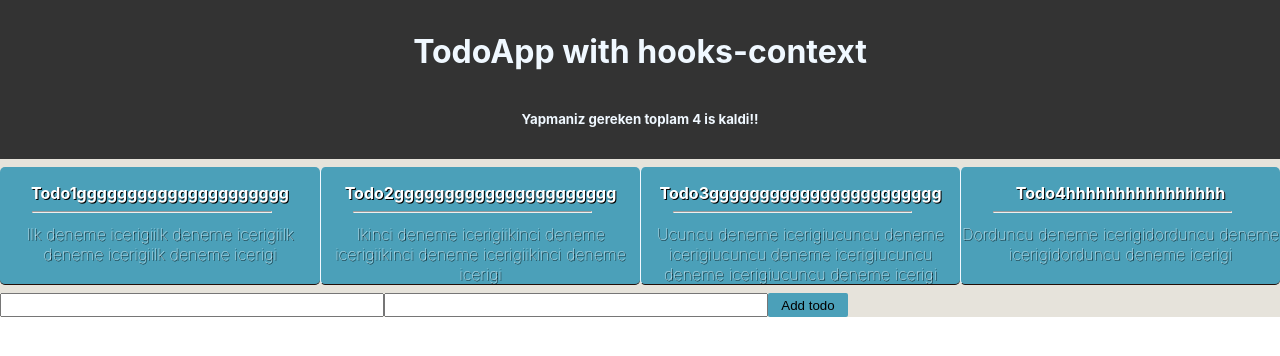
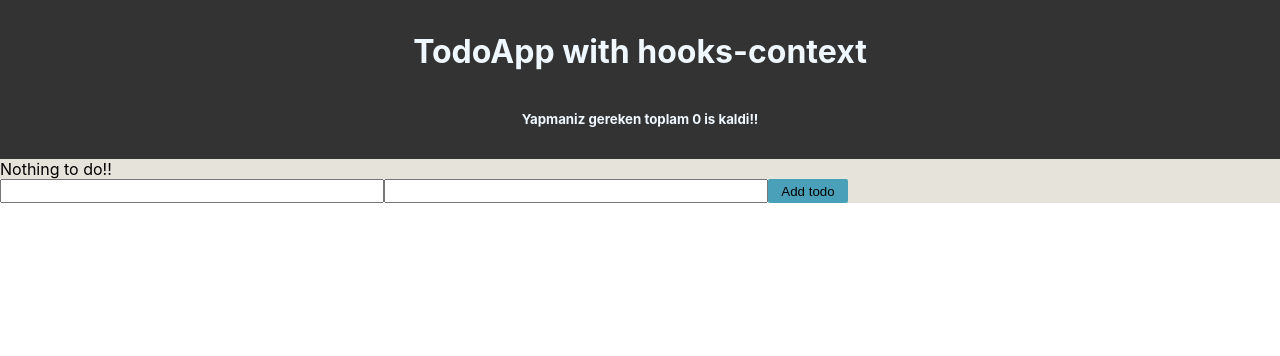
Before and after one commit to turkaytunc/react-context-with-hooks, a React (Create React App) app: page / in a window 1280 px wide. Shown: the top 356 px of the page. Built offline with nearby package versions, Linux system fonts and the light colour scheme.

Commit message:
Added: localstorage

```diff
--- a/src/contexts/TodoContext.js
+++ b/src/contexts/TodoContext.js
@@ -1,35 +1,16 @@
-import React, { createContext, useState } from "react";
+import React, { createContext, useState, useEffect } from "react";
 import uuid from "uuid/v1";
 
 export const TodoContext = createContext();
 
 const TodoContextProvider = props => {
-  const [todos, setTodos] = useState([
-    {
-      title: "todo1ggggggggggggggggggggg",
-      content:
-        "ilk deneme icerigiilk deneme icerigiilk deneme icerigiilk deneme icerigi",
-      id: 1
-    },
-    {
-      title: "todo2gggggggggggggggggggggg",
-      content:
-        "ikinci deneme icerigiikinci deneme icerigiikinci deneme icerigiikinci deneme icerigi",
-      id: 2
-    },
-    {
-      title: "todo3ggggggggggggggggggggggg",
-      content:
-        "ucuncu deneme icerigiucuncu deneme icerigiucuncu deneme icerigiucuncu deneme icerigiucuncu deneme icerigi",
-      id: 3
-    },
-    {
-      title: "todo4hhhhhhhhhhhhhhhh",
-      content:
-        "dorduncu deneme icerigidorduncu deneme icerigidorduncu deneme icerigi",
-      id: 4
-    }
-  ]);
+  const localItems = localStorage.getItem("storedTodos");
+
+  const [todos, setTodos] = useState(localItems ? JSON.parse(localItems) : []);
+
+  useEffect(() => {
+    localStorage.setItem("storedTodos", JSON.stringify(todos));
+  }, [todos]);
 
   const addTodo = (title, content) => {
     setTodos([...todos, { title, content, id: uuid() }]);
```
